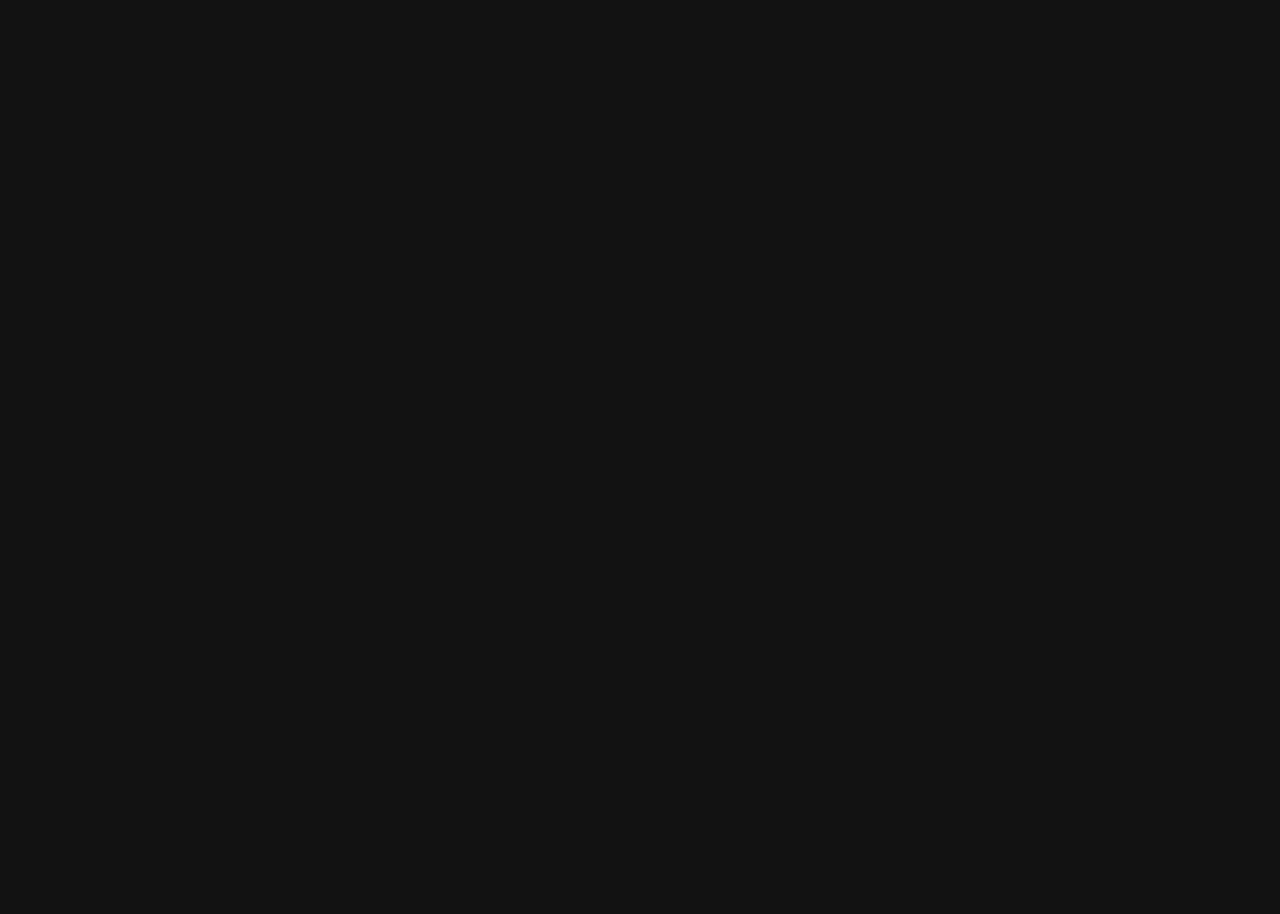
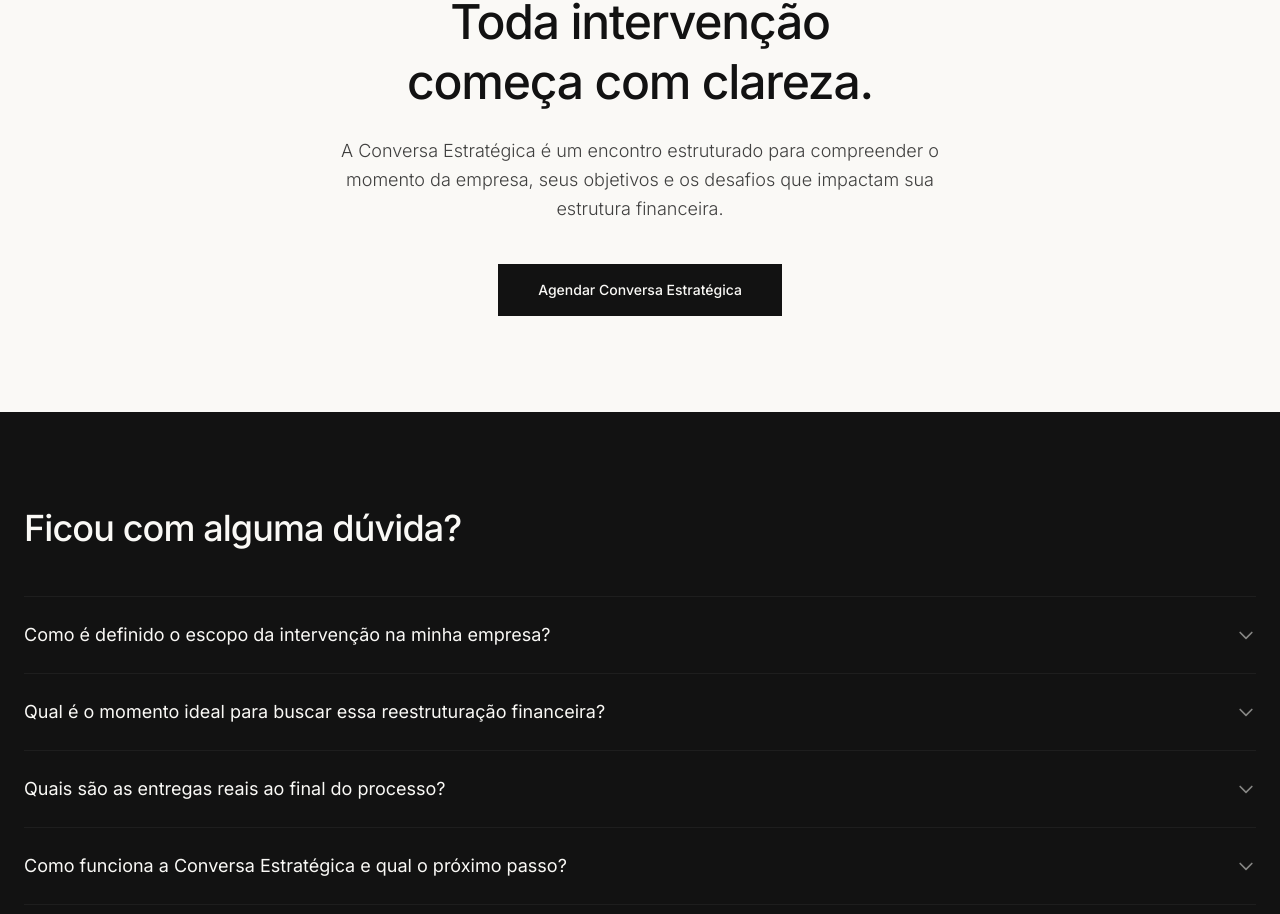
Before and after one commit to Bryanninja/michel-stawicki-web, a Next.js app: page / in a window 1280 px wide. Shown: the part 4177-5091 px from the top of the page. Before the commit the page ends 4073 px from the top, so only its background shows below. Built offline with nearby package versions, Linux system fonts and the light colour scheme.

Commit message:
feat: add cta and faq section component

```diff
--- /dev/null
+++ b/app/components/Cta.tsx
@@ -0,0 +1,30 @@
+import Link from "next/link";
+
+export default function Cta() {
+  return (
+    <section className="bg-brand-white w-full py-24 flex flex-col items-center text-center px-6">
+      <div className="max-w-2xl mx-auto flex flex-col items-center">
+        {/* Título em Preto (Quebra visual para chamar atenção) */}
+        <h2 className="font-sans font-medium text-4xl md:text-5xl text-brand-black mb-6 tracking-tight leading-tight">
+          Toda intervenção <br className="hidden md:block" />
+          começa com clareza.
+        </h2>
+
+        {/* Subtítulo */}
+        <p className="font-sans text-brand-black/80 text-lg text-pretty max-w-2xl font-light leading-relaxed mb-10">
+          A Conversa Estratégica é um encontro estruturado para compreender o
+          momento da empresa, seus objetivos e os desafios que impactam sua
+          estrutura financeira.
+        </p>
+
+        {/* Botão Preto Invertido */}
+        <Link
+          href="/conversa-estrategica"
+          className="inline-block bg-brand-black text-brand-white px-10 py-4 font-sans text-sm font-medium hover:bg-brand-gray transition-colors duration-300  "
+        >
+          Agendar Conversa Estratégica
+        </Link>
+      </div>
+    </section>
+  );
+}
--- /dev/null
+++ b/app/components/Faq.tsx
@@ -0,0 +1,89 @@
+"use client";
+
+import { useState } from "react";
+
+export default function Faq() {
+  // Estado para controlar qual pergunta está aberta
+  const [openIndex, setOpenIndex] = useState<number | null>(null);
+
+  const toggleFaq = (index: number) => {
+    setOpenIndex(openIndex === index ? null : index);
+  };
+
+  const faqs = [
+    {
+      question: "Como é definido o escopo da intervenção na minha empresa?",
+      answer:
+        "A intervenção não segue pacotes de prateleira. Toda atuação é estritamente orientada pelo momento estrutural da empresa. Primeiro realizamos a Conversa Estratégica para compreender o grau de maturidade da equipe; só então desenhamos uma intervenção cirúrgica com foco no fortalecimento da sua base.",
+    },
+    {
+      question:
+        "Qual é o momento ideal para buscar essa reestruturação financeira?",
+      answer:
+        "O momento crítico surge quando o crescimento do negócio ultrapassa a capacidade da estrutura atual. À medida que a escala aumenta, pontos isolados deixam de ser o problema. Se a sua operação atingiu um nível onde a falta de clareza trava o crescimento, é o momento de evoluir a base.",
+    },
+    {
+      question: "Quais são as entregas reais ao final do processo?",
+      answer:
+        "Mais do que relatórios, a intervenção entrega evolução estrutural. Ao final do processo, a empresa passa a operar com organização financeira disciplinada e instrumentos reais de gestão que permitem decisões com previsibilidade para sustentar o próximo ciclo de crescimento.",
+    },
+    {
+      question: "Como funciona a Conversa Estratégica e qual o próximo passo?",
+      answer:
+        "É um encontro estruturado focado no entendimento consistente da dinâmica do seu negócio. Analisamos seu modelo de geração de resultado, ciclo financeiro e prioridades. A partir dessa análise, avaliamos o alinhamento. Se houver convergência, definimos os próximos passos de forma objetiva.",
+    },
+  ];
+
+  return (
+    <section className="bg-brand-black w-full py-24 border-b border-brand-gray/10">
+      <div className="max-w-[1440px] mx-auto px-6 max-w-4xl">
+        <h2 className="font-sans font-medium text-3xl md:text-4xl text-brand-white mb-12 tracking-tight">
+          Ficou com alguma dúvida?
+        </h2>
+
+        <div className="flex flex-col border-t border-brand-gray/20">
+          {faqs.map((faq, index) => (
+            <div key={index} className="border-b border-brand-gray/20">
+              <button
+                onClick={() => toggleFaq(index)}
+                className="w-full flex items-center justify-between py-6 text-left focus:outline-none group"
+              >
+                <span className="font-sans text-brand-white group-hover:text-brand-white/80 transition-colors md:text-lg pr-4">
+                  {faq.question}
+                </span>
+
+                {/* Ícone de Seta com rotação animada */}
+                <svg
+                  className={`w-5 h-5 text-brand-white/50 transform transition-transform duration-300 ${openIndex === index ? "rotate-180" : ""}`}
+                  fill="none"
+                  viewBox="0 0 24 24"
+                  stroke="currentColor"
+                >
+                  <path
+                    strokeLinecap="round"
+                    strokeLinejoin="round"
+                    strokeWidth={2}
+                    d="M19 9l-7 7-7-7"
+                  />
+                </svg>
+              </button>
+
+              {/* Corpo da Resposta animado */}
+              <div
+                className={`overflow-hidden transition-all duration-500 ease-in-out ${
+                  openIndex === index
+                    ? "max-h-96 opacity-100 pb-6"
+                    : "max-h-0 opacity-0"
+                }`}
+              >
+                <p className="font-sans text-brand-white/70 font-light leading-relaxed">
+                  {faq.answer}
+                </p>
+              </div>
+            </div>
+          ))}
+        </div>
+      </div>
+    </section>
+  );
+}
--- a/app/page.tsx
+++ b/app/page.tsx
@@ -2,7 +2,9 @@
 import Header from "../app/components/Header";
 import AtuacaoGlobal from "./components/AtuaçãoGlobal";
 import Crescimento from "./components/Crescimento";
+import Cta from "./components/Cta";
 import Estrutura from "./components/Estrutura";
+import Faq from "./components/Faq";
 import Hero from "./components/Hero";
 
 export default function Home() {
@@ -14,6 +16,8 @@
         <Crescimento />
         <Estrutura />
         <AtuacaoGlobal />
+        <Cta />
+        <Faq />
       </main>
     </>
   );
```
